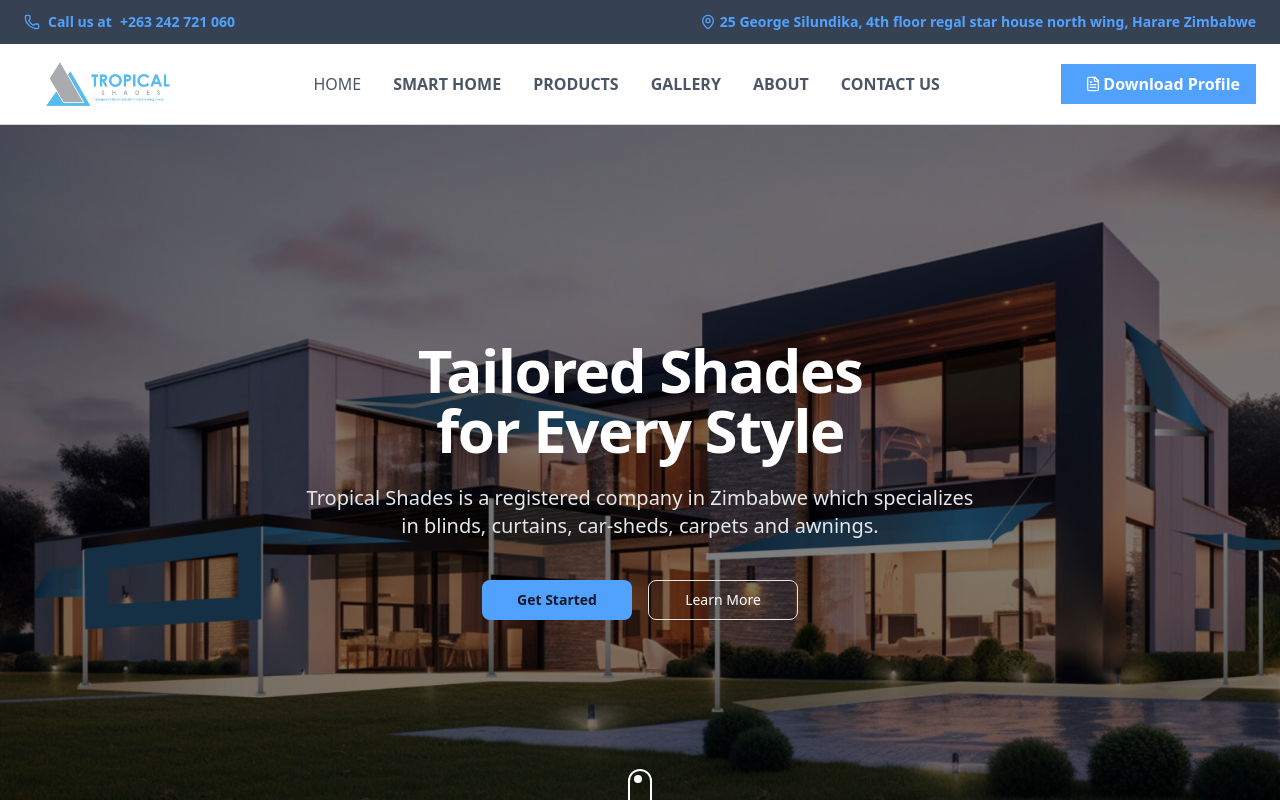
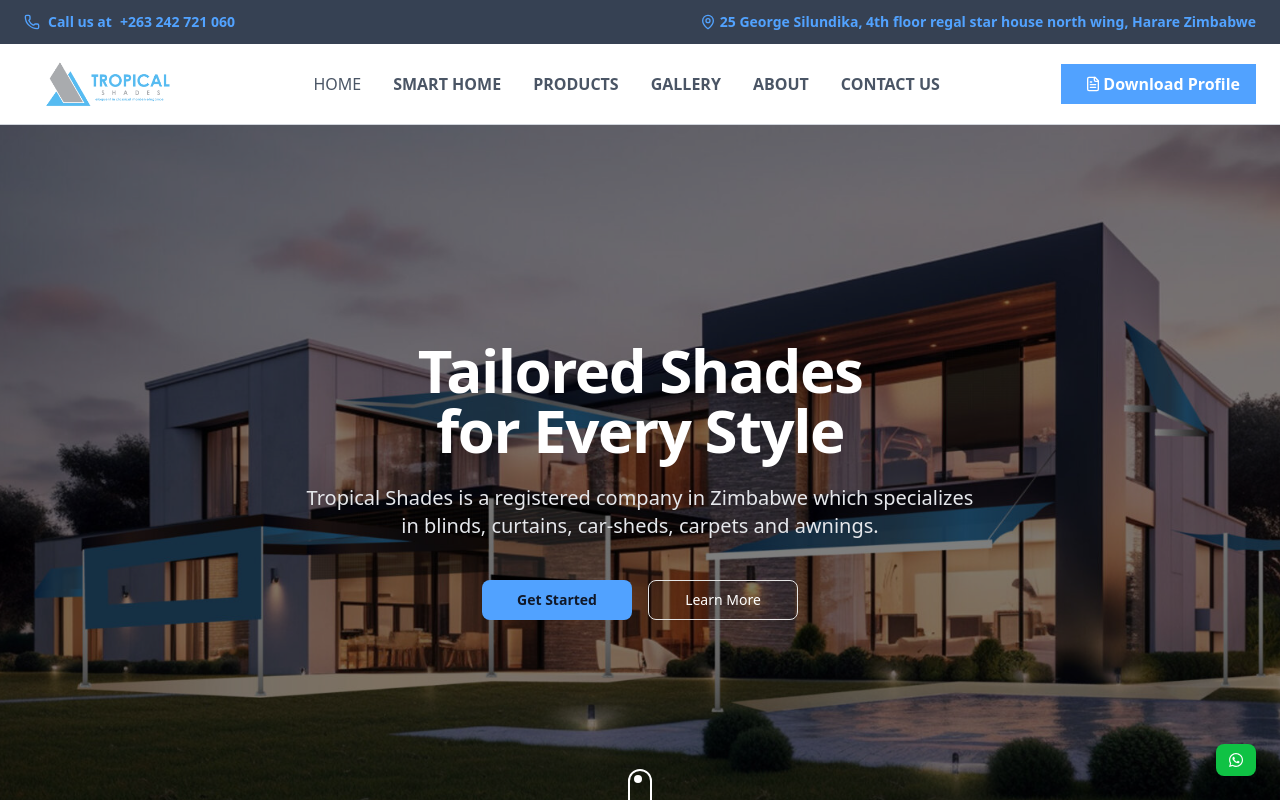
Before and after one commit to grahamusai/tropicalblinds, a Next.js app: page / in a window 1280 px wide. Shown: the top 800 px of the page. Built offline with nearby package versions, Linux system fonts and the light colour scheme.

Commit message:
Whatsapp

```diff
--- a/app/layout.js
+++ b/app/layout.js
@@ -1,6 +1,8 @@
 import { Montserrat } from "next/font/google";
 import "./globals.css";
 import Navbar from "./components/Navbar";
+import { FaWhatsapp } from "react-icons/fa";
+import { FloatingWhatsApp } from 'react-floating-whatsapp'
 import FooterSection from "./components/footer";
 
 const montserrat = Montserrat({
@@ -10,14 +12,26 @@ const montserrat = Montserrat({
 
 export const metadata = {
   title: "Tropical Shades",
-  description: "Your partner in blinds, curtains, car-sheds, carpets and awnings.",
+  description:
+    "Your partner in blinds, curtains, car-sheds, carpets and awnings.",
 };
 
 export default function RootLayout({ children }) {
   return (
     <html lang="en">
       <body className={`${montserrat.variable} antialiased`}>
+        <div className="fixed bottom-6 right-6" style={{ zIndex: 9999 }}>
+          <a
+            href="https://wa.me/+263772237348"
+            target="_blank"
+            rel="noopener noreferrer"
+            className="bg-[#0fc244] text-white font-medium rounded-md px-3 py-2 flex items-center justify-center hover:bg-green-800 transition duration-300 ease-in-out shadow-lg"
+          >
+            <FaWhatsapp />
+          </a>
+        </div>
         <Navbar />
+
         {children}
         <FooterSection />
       </body>
--- a/app/page.js
+++ b/app/page.js
@@ -1,3 +1,4 @@
+'use client'
 import Image from "next/image";
 import Navbar from "./components/Navbar";
 import Hero from "./components/hero";
@@ -6,6 +7,7 @@ import AboutSection from "./components/about-section";
 import ProductsSection from "./components/products";
 import GallerySection from "./components/gallery-section";
 import FooterSection from "./components/footer";
+import { FloatingWhatsApp } from 'react-floating-whatsapp'
 
 export default function Home() {
   return (
--- a/package.json
+++ b/package.json
@@ -20,6 +20,8 @@
     "next": "15.2.4",
     "react": "^19.0.0",
     "react-dom": "^19.0.0",
+    "react-floating-whatsapp": "^5.0.8",
+    "react-icons": "^5.5.0",
     "tailwind-merge": "^3.2.0",
     "tw-animate-css": "^1.2.5"
   },
```
Also changed, not shown: 1 other file (tests, documents, lock files or other folders).
